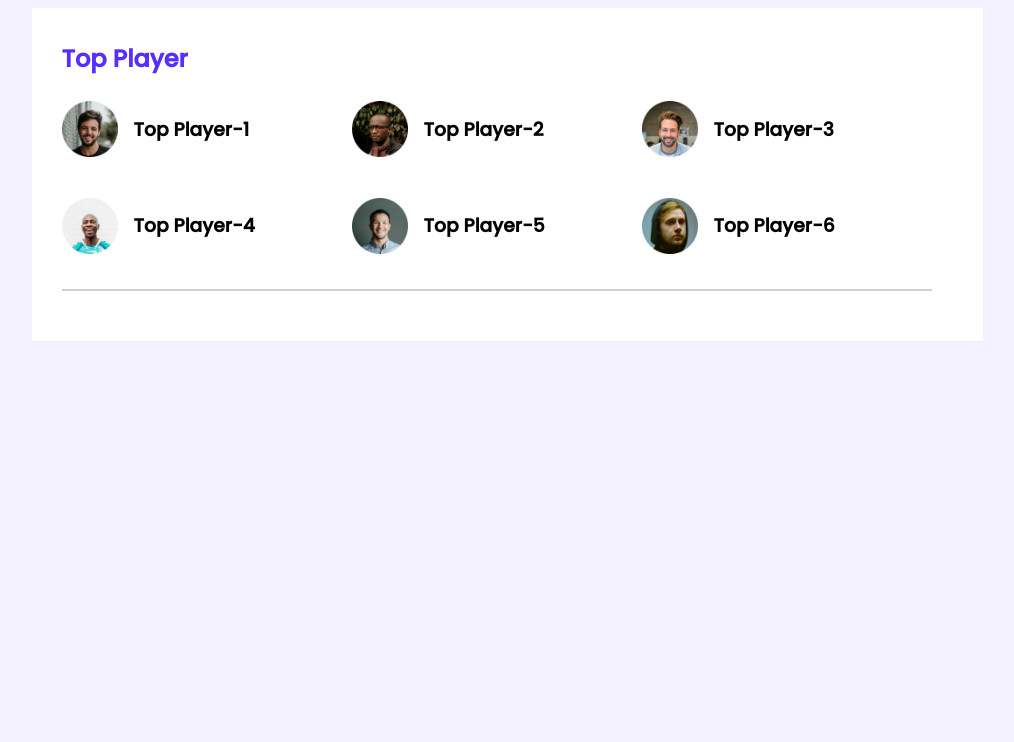
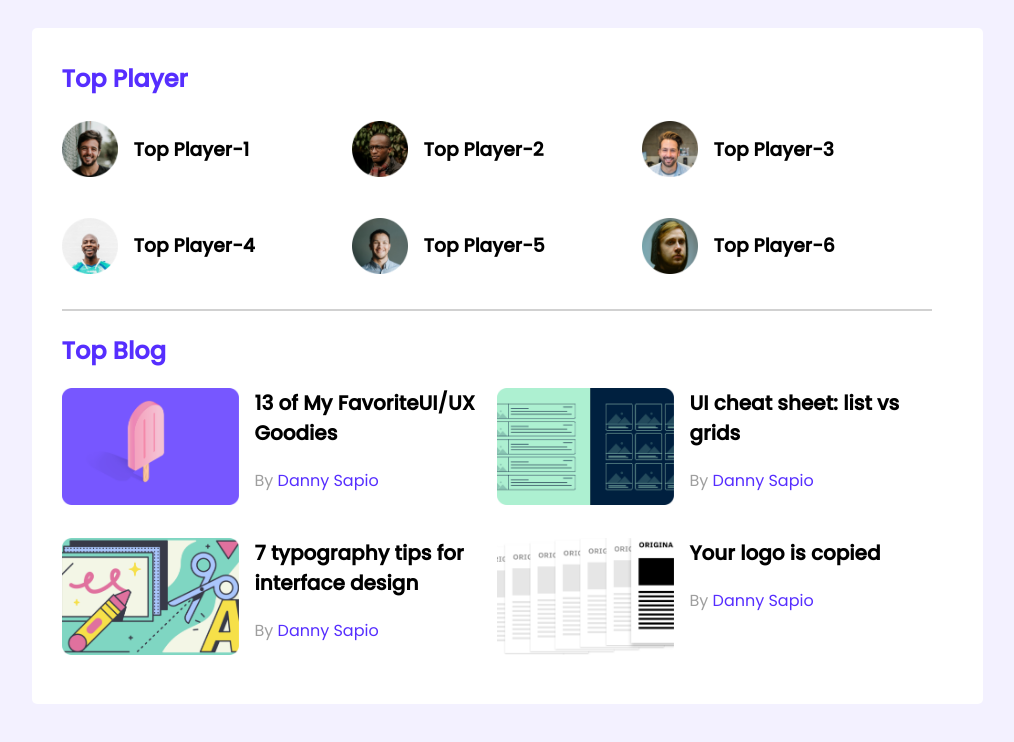
Before and after one commit to Mehedi925/Landing-page-app, a plain HTML site: page index.html in a window 1280 px wide. Shown: the whole page, without its empty margins (133-1147 px from the left). Drawn offline with Linux system fonts and the light colour scheme.

Commit message:
top blog added

```diff
--- a/index.html
+++ b/index.html
@@ -47,6 +47,49 @@
             </div>
         </div>
         <hr>
+        <!-- Top blogs start -->
+        <div class="top-blog">
+            <h2 class="section-title">Top Blog</h2>
+            <div class="blogs">
+                <article class="blog">
+                    <div class="thumnail">
+                        <img src="img/blogs/blog-1.png" alt="">
+                    </div>
+                    <div class="blog-info">
+                        <h3 class="blog-title">13 of My FavoriteUI/UX Goodies</h3>
+                        <p class="blog-author">By <a href="">Danny Sapio</a></p>
+                    </div>
+                </article>
+                <article class="blog">
+                    <div class="thumnail">
+                        <img src="img/blogs/blog-2.png" alt="">
+                    </div>
+                    <div class="blog-info">
+                        <h3 class="blog-title">UI cheat sheet: list vs grids</h3>
+                        <p class="blog-author">By <a href="">Danny Sapio</a></p>
+                    </div>
+                </article>
+                <article class="blog">
+                    <div class="thumnail">
+                        <img src="img/blogs/blog-3.png" alt="">
+                    </div>
+                    <div class="blog-info">
+                        <h3 class="blog-title">7 typography tips for interface design</h3>
+                        <p class="blog-author">By <a href="">Danny Sapio</a></p>
+                    </div>
+                </article>
+                <article class="blog">
+                    <div class="thumnail">
+                        <img src="img/blogs/blog-4.png" alt="">
+                    </div>
+                    <div class="blog-info">
+                        <h3 class="blog-title">Your logo is copied</h3>
+                        <p class="blog-author">By <a href="">Danny Sapio</a></p>
+                    </div>
+                </article>
+            </div>
+        </div>
+
        </section>
     </main>
 
--- a/style.css
+++ b/style.css
@@ -1,7 +1,9 @@
 /* fonts */
 @import url('https://fonts.googleapis.com/css2?family=Poppins:wght@400;500&display=swap');
 
-/* common style and utilites */
+/*------------------------
+ common style and utilites
+ ------------------------*/
 body {
     font-family: 'Poppins', sans-serif;
     background-color: #F3F1FF;
@@ -9,16 +11,21 @@ body {
 
 main {
     display: flex;
-    justify-content: center;
+    flex-direction: column;
+    align-items: center;
 }
 
 .container {
     background-color: #FFFFFF;
     width: 870px;
     padding: 33px 51px 42px 30px;
+    margin-top: 20px;
+    border-radius: 5px;
 }
 
-/* Top player style start */
+/* --------------------
+Top player style start
+----------------------- */
 .section-title {
     font-size: 24px;
     color: #562EFF;
@@ -47,5 +54,43 @@ main {
 
 hr {
     margin-top: 30px;
+    margin-bottom: 22px;
     border: 1px solid #D1D1D1;
 }
+
+/*--------------------
+ Top blogs style start
+ -------------------- */
+.blogs {
+    display: grid;
+    grid-template-columns: repeat(2, 1fr);
+    grid-row-gap: 26px;
+}
+
+.blog {
+    display: flex;
+}
+
+.thumnail img {
+    Width: 177px;
+    Height: 117px;
+}
+
+.blog-info {
+    margin-left: 16px;
+
+}
+
+.blog-title {
+    font-size: 20px;
+    margin-top: 0;
+}
+
+.blog-author a {
+    text-decoration: none;
+    color: #562EFF;
+}
+
+.blog-author {
+    color: #9F9F9F;
+}
```
